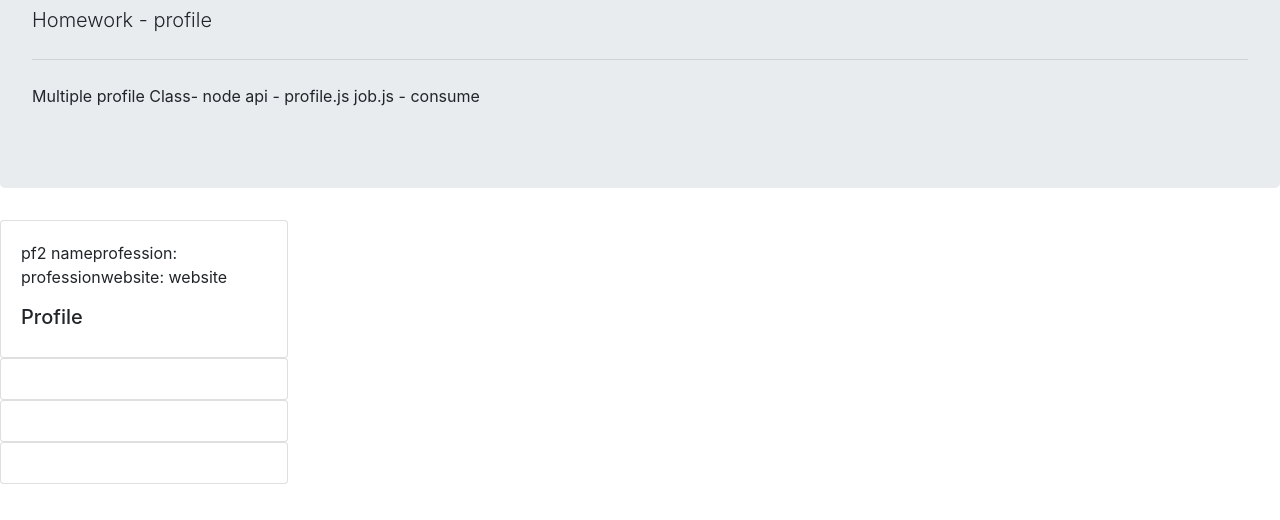
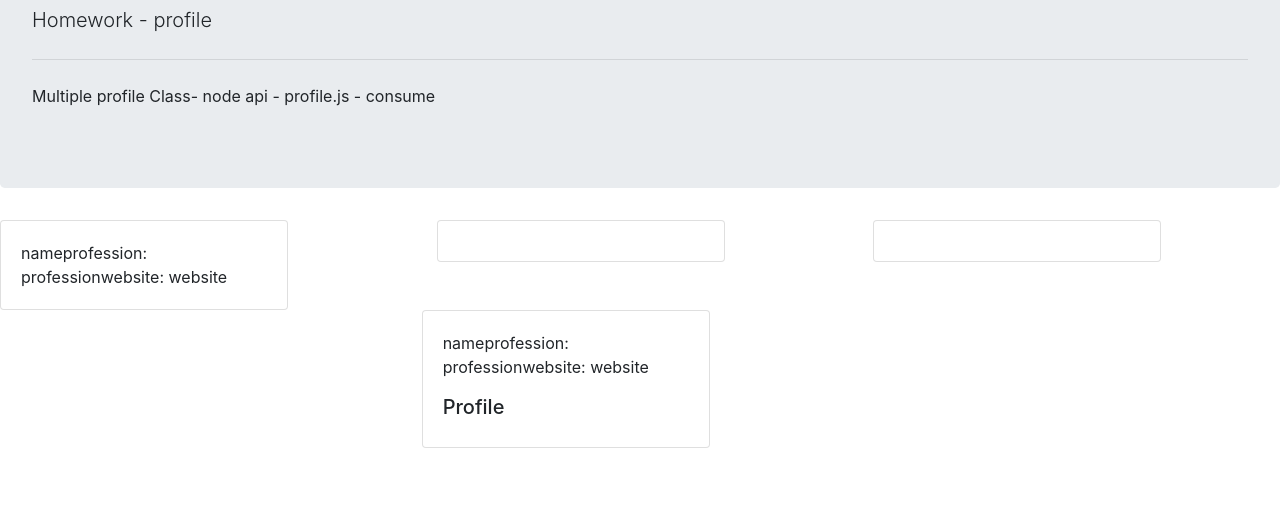
Before and after one commit to meeracode/assignt, a plain HTML site: page index.html in a window 1280 px wide. Shown: the part 134-654 px from the top of the page. Drawn offline with nearby package versions, Linux system fonts and the light colour scheme; no server answers.

Commit message:
Add files via upload

```diff
--- a/index.html
+++ b/index.html
@@ -19,24 +19,26 @@
     <hr class="my-4">
     <p>Multiple profile
       Class- node api - profile.js
-      job.js - consume
+      - consume
     </p>
 
   </div>
 
-  <div class="">
-    <div col="">
-      <div row="row-12">
-        <div class="card" style="width: 18rem;">
-          <div id="professions" class="card-body">
+  <div class="conatiner">
+      <div class="row">
+          <div class="col-sm-4">
+          <div class="card" style="width: 18rem;">
+            <div id="professions" class="card-body">
 
 
-            <!-- <p class="card-text">Some
-            </p> -->
-            <!-- <a href="#" class="btn btn-primary">Go somewhere</a> -->
+              <!-- <p class="card-text">Some
+              </p> -->
+              <!-- <a href="#" class="btn btn-primary">Go somewhere</a> -->
+            </div>
           </div>
         </div>
 
+        <div class="col-sm-4">
         <div class="card" style="width: 18rem;">
           <div id="professions1" class="card-body">
 
@@ -45,7 +47,10 @@
                     </p> -->
             <!-- <a href="#" class="btn btn-primary">Go somewhere</a> -->
           </div>
+
         </div>
+        </div>
+        <div class="col-sm-4">
         <div class="card" style="width: 18rem;">
           <div id="professions2" class="card-body">
 
@@ -55,26 +60,27 @@
             <!-- <a href="#" class="btn btn-primary">Go somewhere</a> -->
           </div>
         </div>
+        </div>
+        <div class="col-sm-4"></div>
         <div class="card" style="width: 18rem;">
           <!-- <img src="..." class="card-img-top" alt="..."> -->
           <div id="professions3" class="card-body">
 
-
+          </div>
             <!-- <p class="card-text">Some
                     </p> -->
             <!-- <a href="#" class="btn btn-primary">Go somewhere</a> -->
           </div>
         </div>
       </div>
-    </div>
-  </div>
+
 
 
   <!-- <script src="https://cdnjs.cloudflare.com/ajax/libs/jquery/3.2.1/jquery.min.js"></script> -->
   <script type="text/javascript">
     // constructing a queryURL variable we will use instead of the literal string inside of the ajax method
     var title = "space+jam";
-    var queryURL = "https://localhost:3000/";
+    var queryURL = "http://localhost:3001/";
 
     var pf2 = [
           "id: id",
@@ -85,7 +91,7 @@
 
 
       var ptag = $("<\p>", {
-            text: "pf2" +  "  name" + "profession: profession" + "website: website       ",
+            text: "  name" + "profession: profession" + "website: website       ",
             id: "id",
             name: "name",
             class:"card-text"
@@ -100,15 +106,33 @@
     // $('#professions').append("<p>" + "text" + " </p>");
     // for( p=0; p< 10; p++){
     $('#professions').append(ptag);
+    $('#professions1').append(ptag);
+    $('#professions2').append(ptag);
+    $('#professions3').append(ptag);
+
     $('#professions').append(htag);
 
+
+    $('#professions1').append(htag);
+    $('#professions2').append(htag);
+    $('#professions3').append(htag);
+
+
     var title = "space+jam";
-      var queryURL = "http://localhost:3001/profile1";
+    var queryURL = "http://127.0.0.1:3001/";
 
       $.ajax({
         url: queryURL,
         method: "GET"
       }).then(function (response) {
+
+        var ptag = $("<\p>", {
+          text: "  name" + "profession: profession" + "website: website ",
+          id: "id",
+          name: "name",
+          class: "card-text"
+
+        });
 
 
         var htag = $("<\h5>", {
@@ -118,13 +142,26 @@
 
         // $('#professions').append("<p>" + "text" + " </p>");
         // for( p=0; p< 10; p++){
-        // $('#professions').append(ptag);
+        $('#professions').append(ptag);
+
         $('#professions').append(htag);
+
+        $('#professions1').append(htag);
+        $('#professions2').append(htag);
+        $('#professions3').append(htag);
+
+
 
         console.log(response);
         // console.log(response.Runtime);
       });
+    // ---------------------------------------------------------
 
+    console.log("This console.log will probably happen first because of asynchronicity.");
+    var x = 2;
+    var y = 10;
+    var z = 13;
+    console.log("We can also assign some variables and do some arithmetic while we wait too: 2 + 10 + 13 = ", x + y + z);
   </script>
 
 </body>
--- a/profile.js
+++ b/profile.js
@@ -1,5 +1,5 @@
 class profile {
-  constructor(id, profession = "death", name = "John doe", numberOfyears= 0, website = "https://website.com") {
+  constructor(id, profession = "death", name = "John doe", numberOfyears= 0, website = "https://death.com") {
     this.id = id;
     this.name = name;
     this.profession = profession;
```
Also changed, not shown: server1.js (+20 -6 lines).
